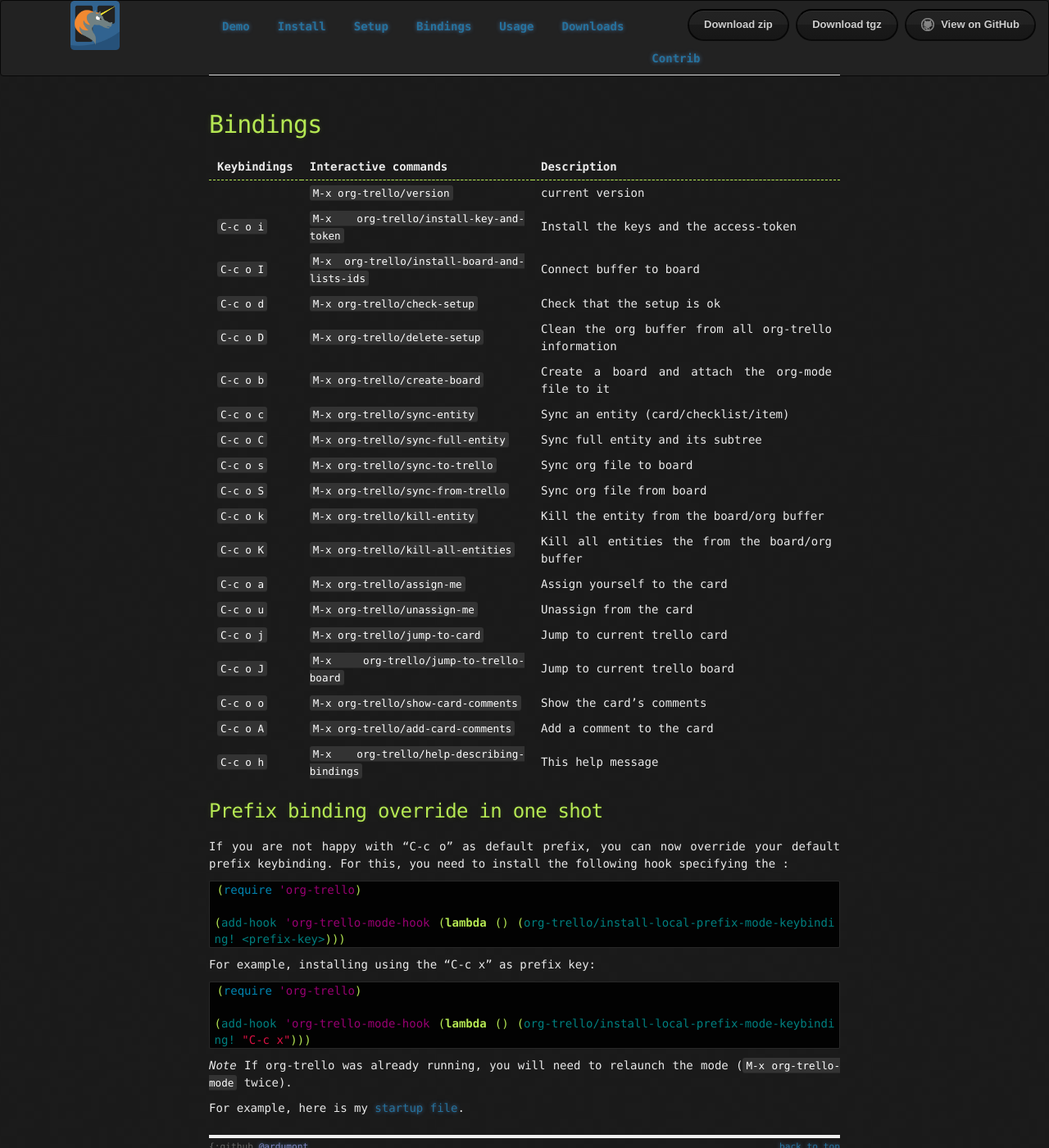
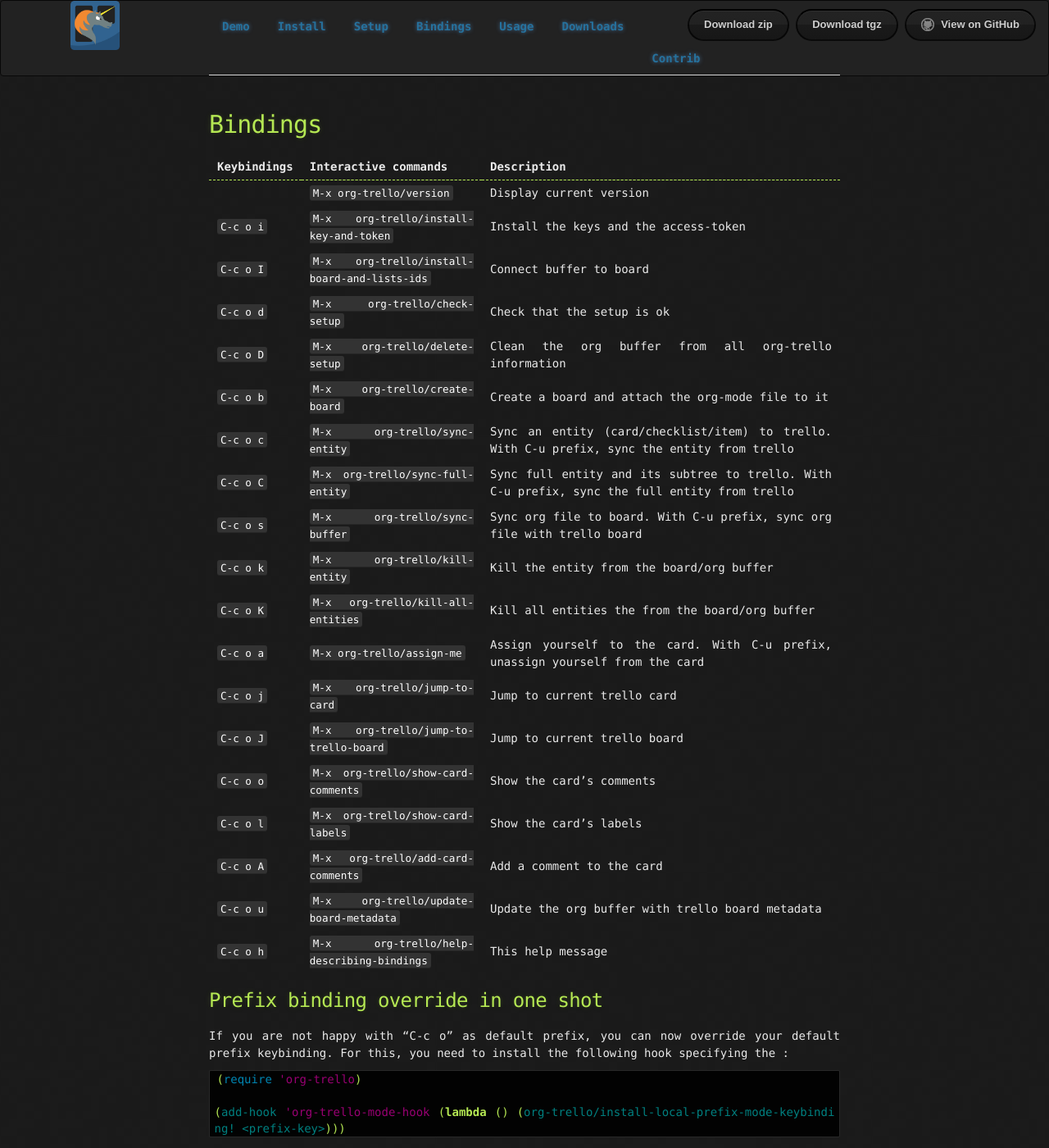
Before and after one commit to org-trello/org-trello.github.io, a Jekyll site: the page built from bindings.md, in a window 1280 px wide and 1400 px high. Shown: the whole window at 82% size. Built offline with Jekyll 4.4.1, drawn with Linux system fonts in a browser that asks for light colours; Markdown is read by kramdown in place of the engine named in the settings.

Commit message:
Update bindings to the latest version 0.3.8

```diff
--- a/bindings.md
+++ b/bindings.md
@@ -6,24 +6,24 @@ date:   2014-03-16 11:01:52
 
 Keybindings        | Interactive commands                                  | Description
 -------------------|-------------------------------------------------------|----------------------------------------------------------------------------------------------
-                   | <kbd>M-x org-trello/version</kbd>                     | current version
+                   | <kbd>M-x org-trello/version</kbd>                     | Display current version
 <kbd>C-c o i</kbd> | <kbd>M-x org-trello/install-key-and-token</kbd>       | Install the keys and the access-token
 <kbd>C-c o I</kbd> | <kbd>M-x org-trello/install-board-and-lists-ids</kbd> | Connect buffer to board
 <kbd>C-c o d</kbd> | <kbd>M-x org-trello/check-setup</kbd>                 | Check that the setup is ok
 <kbd>C-c o D</kbd> | <kbd>M-x org-trello/delete-setup</kbd>                | Clean the org buffer from all org-trello information
 <kbd>C-c o b</kbd> | <kbd>M-x org-trello/create-board</kbd>                | Create a board and attach the org-mode file to it
-<kbd>C-c o c</kbd> | <kbd>M-x org-trello/sync-entity</kbd>                 | Sync an entity (card/checklist/item)
-<kbd>C-c o C</kbd> | <kbd>M-x org-trello/sync-full-entity</kbd>            | Sync full entity and its subtree
-<kbd>C-c o s</kbd> | <kbd>M-x org-trello/sync-to-trello</kbd>              | Sync org file to board
-<kbd>C-c o S</kbd> | <kbd>M-x org-trello/sync-from-trello</kbd>            | Sync org file from board
+<kbd>C-c o c</kbd> | <kbd>M-x org-trello/sync-entity</kbd>                 | Sync an entity (card/checklist/item) to trello. With C-u prefix, sync the entity from trello
+<kbd>C-c o C</kbd> | <kbd>M-x org-trello/sync-full-entity</kbd>            | Sync full entity and its subtree to trello. With C-u prefix, sync the full entity from trello
+<kbd>C-c o s</kbd> | <kbd>M-x org-trello/sync-buffer</kbd>                 | Sync org file to board. With C-u prefix, sync org file with trello board
 <kbd>C-c o k</kbd> | <kbd>M-x org-trello/kill-entity</kbd>                 | Kill the entity from the board/org buffer
 <kbd>C-c o K</kbd> | <kbd>M-x org-trello/kill-all-entities</kbd>           | Kill all entities the from the board/org buffer
-<kbd>C-c o a</kbd> | <kbd>M-x org-trello/assign-me</kbd>                   | Assign yourself to the card
-<kbd>C-c o u</kbd> | <kbd>M-x org-trello/unassign-me</kbd>                 | Unassign from the card
+<kbd>C-c o a</kbd> | <kbd>M-x org-trello/assign-me</kbd>                   | Assign yourself to the card. With C-u prefix, unassign yourself from the card
 <kbd>C-c o j</kbd> | <kbd>M-x org-trello/jump-to-card</kbd>                | Jump to current trello card
 <kbd>C-c o J</kbd> | <kbd>M-x org-trello/jump-to-trello-board</kbd>        | Jump to current trello board
 <kbd>C-c o o</kbd> | <kbd>M-x org-trello/show-card-comments</kbd>          | Show the card's comments
+<kbd>C-c o l</kbd> | <kbd>M-x org-trello/show-card-labels</kbd>            | Show the card's labels
 <kbd>C-c o A</kbd> | <kbd>M-x org-trello/add-card-comments</kbd>           | Add a comment to the card
+<kbd>C-c o u</kbd> | <kbd>M-x org-trello/update-board-metadata</kbd>       | Update the org buffer with trello board metadata
 <kbd>C-c o h</kbd> | <kbd>M-x org-trello/help-describing-bindings</kbd>    | This help message
 
 ### Prefix binding override in one shot
```
